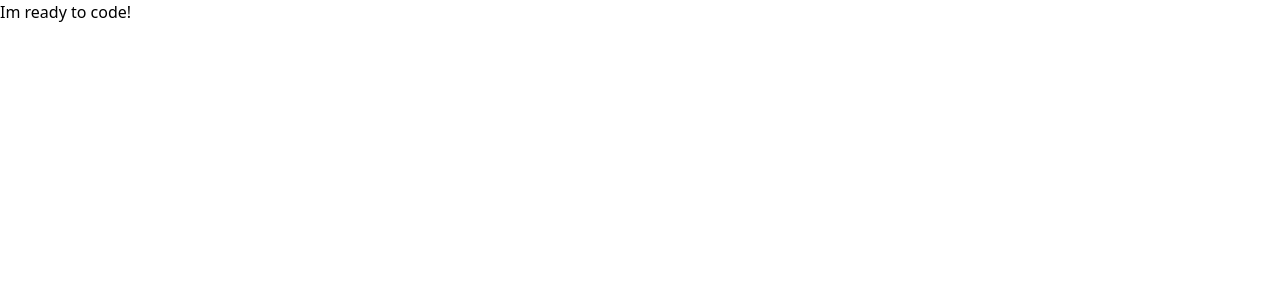
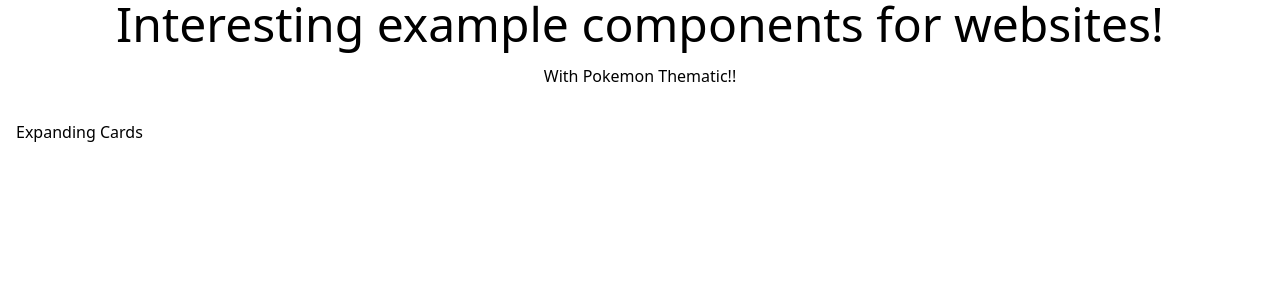
Before and after one commit to AlejandroPinto99/practice_projects, a Next.js app: page / in a window 1280 px wide. Shown: the top 300 px of the page. Built offline with nearby package versions, Linux system fonts and the light colour scheme.

Commit message:
Crating cards components

```diff
--- /dev/null
+++ b/components/ExpandingCards/Card.jsx
@@ -0,0 +1,11 @@
+import React from 'react'
+
+const Card = () => {
+    return(
+    <div>
+
+    </div>
+    );
+}
+
+export default Card;
--- /dev/null
+++ b/components/ExpandingCards/ExpandingCards.jsx
@@ -0,0 +1,11 @@
+import React from 'react'
+
+const ExpandingCards = () => {
+    return(
+        <div>
+
+        </div>
+    );
+}
+
+export default ExpandingCards;
--- a/pages/index.tsx
+++ b/pages/index.tsx
@@ -3,7 +3,14 @@
 const Home: NextPage = () => {
   return (
     <div>
-       <p>Im ready to code!</p>
+      <div className="text-center">
+          <h1 className="text-5xl mb-4">Interesting example components for websites!</h1>
+          <p>With Pokemon Thematic!! </p>
+      </div>
+      <div className="mt-8 mx-4">
+          <p>Expanding Cards</p>
+      </div>
+
     </div>
   )
 }
```
